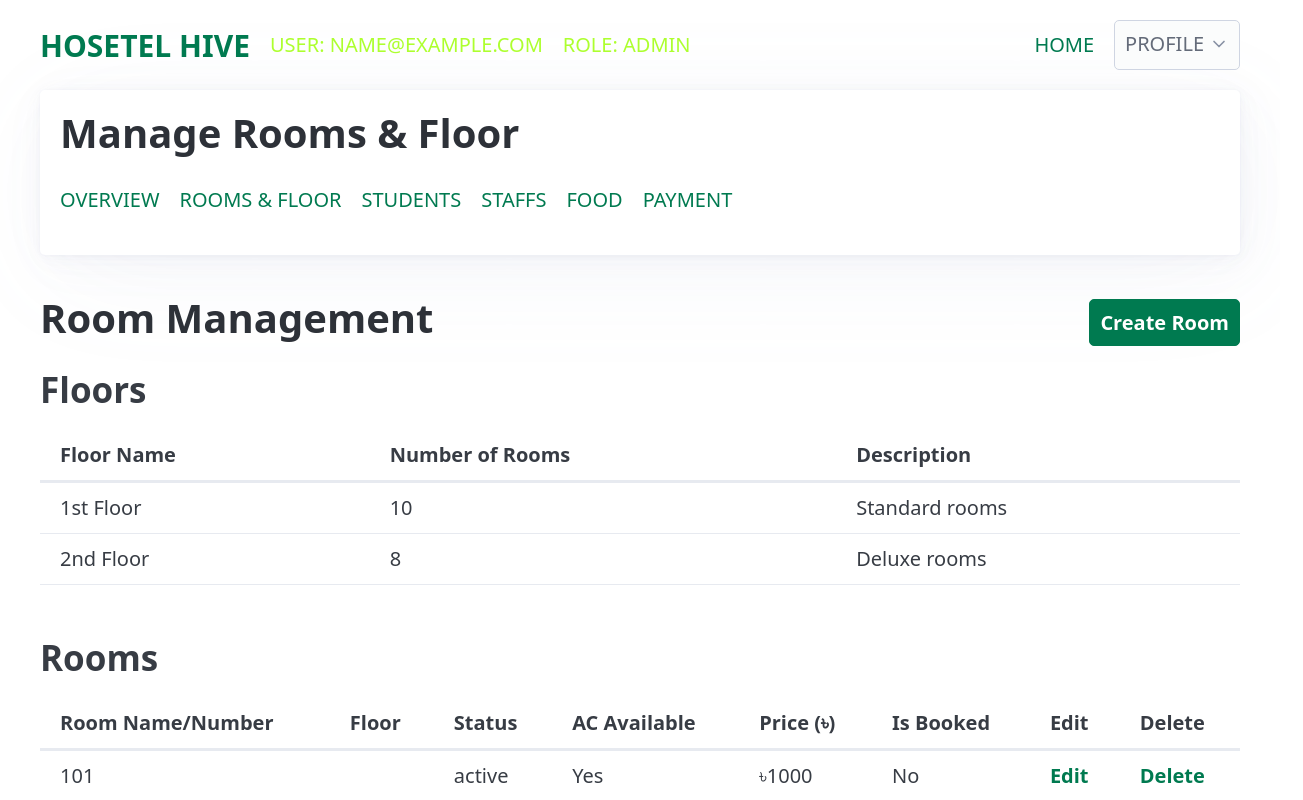
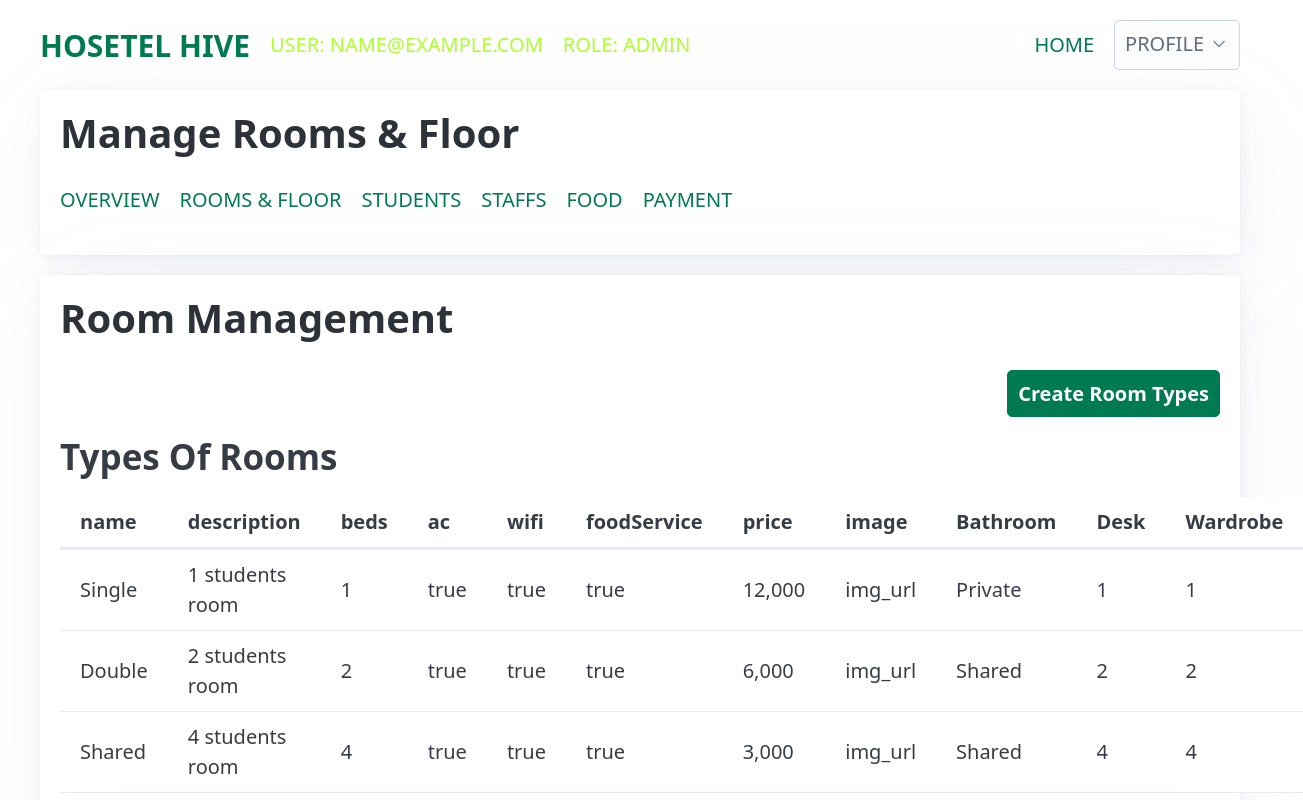
Before and after one commit to push-on/Hostel_Hive_Project_React_Firebase, a React (Vite) app: page /dashboard/rooms in a window 1280 px wide. Shown: the top 800 px of the page, 1303 px wide, since content can reach past the window. Built offline with nearby package versions, Linux system fonts and the light colour scheme; no server answers; sample sign-in values are in the browser's storage.

Commit message:
Update 10/01/2023 09:10:52

```diff
--- a/src/pages/Dashbord/Room.tsx
+++ b/src/pages/Dashbord/Room.tsx
@@ -1,136 +1,126 @@
-import { useState } from "react"
 import { motion } from "framer-motion"
 
-const dummyFloorData = [
-	{
-		id: "1",
-		floor_name: "1st Floor",
-		num_rooms: 10,
-		description: "Standard rooms",
-	},
-	{
-		id: "2",
-		floor_name: "2nd Floor",
-		num_rooms: 8,
-		description: "Deluxe rooms",
-	},
-	// Add more floor data here
-]
-
-// Dummy room data
-const dummyRoomData = [
-	{
-		id: "1",
-		room_name: "101",
-		floor_id: "1",
-		status: "active",
-		ac_available: true,
-		price: "৳1000",
-		is_booked: false,
-	},
-	{
-		id: "2",
-		room_name: "102",
-		floor_id: "1",
-		status: "active",
-		ac_available: false,
-		price: "৳800",
-		is_booked: false,
-	},
-	// Add more room data here
-]
-
 export default function Rooms() {
-	const [floors, setFloors] = useState(dummyFloorData)
-	const [rooms, setRooms] = useState(dummyRoomData)
-	// const [updateRoomID, setUpdateRoomID] = useState("")
-	// const [editRoomMode, setEditRoomMode] = useState(false)
-	const [createRoomMode, setCreateRoomMode] = useState(false)
-
-
 	return (
 		<motion.div
 			initial={{ x: '100vw', opacity: 0 }}
 			animate={{ x: '0vw', opacity: 1 }}
 			exit={{ x: '-100vw', opacity: 0 }}
-			transition={{ ease: 'easeInOut', duration: 0.2 }}
-		>			<nav>
+			transition={{ ease: 'easeInOut', duration: 0.2 }}>
+			<article>
+				<h1>Room Management</h1>
+				<nav>
+					<ul></ul>
 					<ul>
 						<li>
-						<h1>Room Management</h1>
-					</li>
-				</ul>
-				<ul>
-					<li>
-						<button onClick={() => {
-							setCreateRoomMode(!createRoomMode)
-							setFloors(dummyFloorData)
-							setRooms(dummyRoomData)
-						}
-
-
-						}>Create Room</button>
-
+							<button>Create Room Types</button>
 						</li>
 					</ul>
 				</nav>
-			<h2>Floors</h2>
+				<h2>Types Of Rooms</h2>
 				<table>
 					<thead>
 						<tr>
-						<th>Floor Name</th>
-						<th>Number of Rooms</th>
-						<th>Description</th>
+							<th>name</th>
+							<th>description</th>
+							<th>beds</th>
+							<th>ac</th>
+							<th>wifi</th>
+							<th>foodService</th>
+							<th>price</th>
+							<th>image</th>
+							<th>Bathroom</th>
+							<th>Desk</th>
+							<th>Wardrobe</th>
 						</tr>
 					</thead>
 					<tbody>
-					{floors.map((floor) => (
-						<tr key={floor.id}>
-							<td>{floor.floor_name}</td>
-							<td>{floor.num_rooms}</td>
-							<td>{floor.description}</td>
+						<tr >
+							<td>Single</td>
+							<td>1 students room</td>
+							<td>1</td>
+							<td>true</td>
+							<td>true</td>
+							<td>true</td>
+							<td>12,000</td>
+							<td>img_url</td>
+							<td>Private</td>
+							<td>1</td>
+							<td>1</td>
 						</tr>
-					))}
+						<tr >
+							<td>Double</td>
+							<td>2 students room</td>
+							<td>2</td>
+							<td>true</td>
+							<td>true</td>
+							<td>true</td>
+							<td>6,000</td>
+							<td>img_url</td>
+							<td>Shared</td>
+							<td>2</td>
+							<td>2</td>
+						</tr>
+						<tr >
+							<td>Shared</td>
+							<td>4 students room</td>
+							<td>4</td>
+							<td>true</td>
+							<td>true</td>
+							<td>true</td>
+							<td>3,000</td>
+							<td>img_url</td>
+							<td>Shared</td>
+							<td>4</td>
+							<td>4</td>
+						</tr>
 					</tbody>
 				</table>
-			<h2>Rooms</h2>
+			</article>
+			<article>
+				<h2>Availability</h2>
+				<nav>
+					<ul></ul>
+					<ul>
+						<li>
+							<button>Add Rooms</button>
+						</li>
+					</ul>
+				</nav>
 				<table>
 					<thead>
 						<tr>
-						<th>Room Name/Number</th>
-						<th>Floor</th>
+							<th>Room Type</th>
+							<th>Floor No</th>
+							<th>Room No</th>
+							<th>Bed Available</th>
 							<th>Status</th>
-						<th>AC Available</th>
-						<th>Price (৳)</th>
-						<th>Is Booked</th>
-						<th>Edit</th>
-						<th>Delete</th>
+							<th>Assign</th>
+							<th>Remove</th>
 						</tr>
 					</thead>
 					<tbody>
-					{rooms.map((room) => (
-						<tr key={room.id}>
-							<td>{room.room_name}</td>
-							<td>{/* Display floor name here */}</td>
-							<td>{room.status}</td>
-							<td>{room.ac_available ? "Yes" : "No"}</td>
-							<td>{room.price}</td>
-							<td>{room.is_booked ? "Yes" : "No"}</td>
-							<td>
-								<button className="btn" >
-									Edit
-								</button>
-							</td>
-							<td>
-								<button className="btn" >
-									Delete
-								</button>
-							</td>
+						<tr >
+							<td>Shared</td>
+							<td>02</td>
+							<td>201</td>
+							<td>2</td>
+							<td>Active</td>
+							<td><button className="btn">Assign</button></td>
+							<td><button className="btn">Remove</button></td>
 						</tr>
-					))}
-
+						<tr >
+							<td>Shared</td>
+							<td>02</td>
+							<td>201</td>
+							<td>2</td>
+							<td>Active</td>
+							<td><button className="btn">Assign</button></td>
+							<td><button className="btn">Remove</button></td>
+						</tr>
 					</tbody>
 				</table>
+			</article>
 		</motion.div>
 	)
 }
```
Lines whose indentation alone changed are shown as unchanged.
